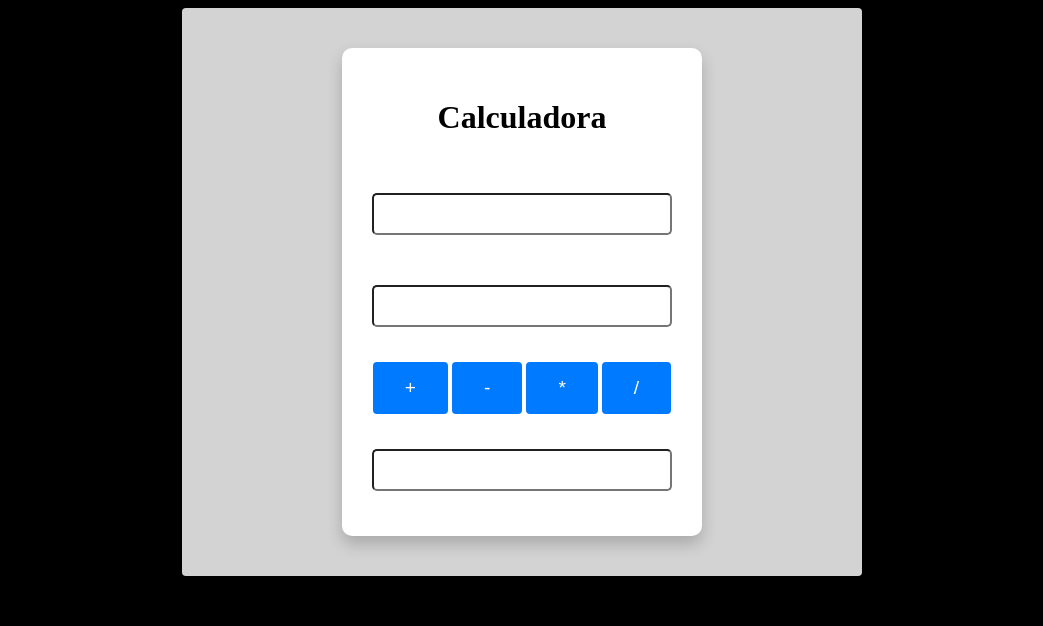
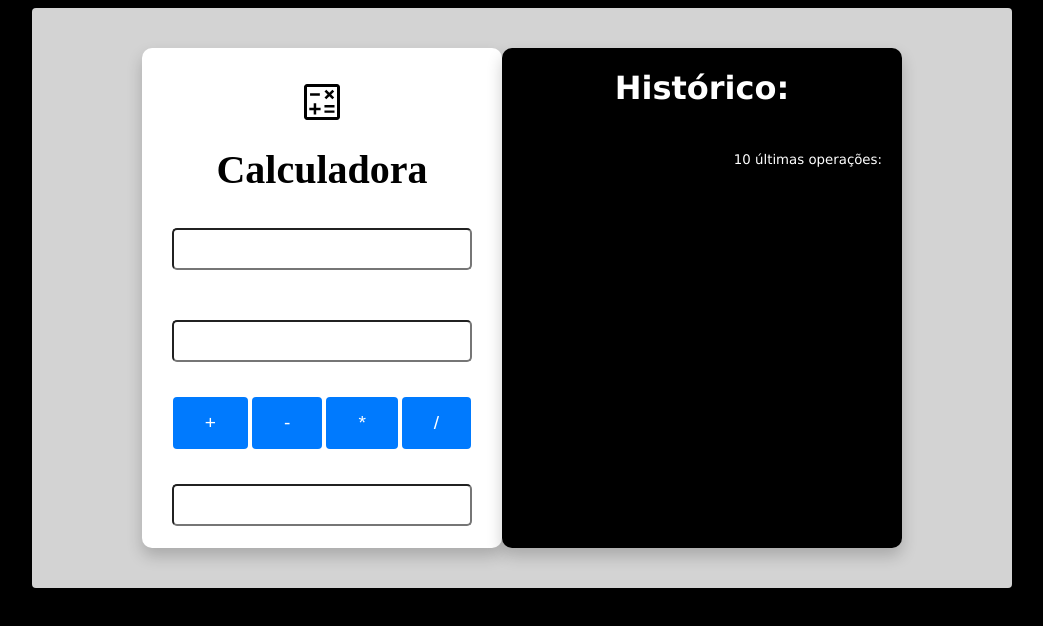
Before and after one commit to bootcampfullstack/bootcamp-devjr-modulo3-calc, a plain HTML site: page index.html in a window 1280 px wide. Shown: the whole page, without its empty margins (118-1161 px from the left). Drawn offline with Linux system fonts and the light colour scheme.

Commit message:
closes #5, closes #6 - History

```diff
--- a/index.html
+++ b/index.html
@@ -12,7 +12,10 @@
     <div class="container">
 
         <div class="calc">
-            <h1>Calculadora</h1>
+            <object data="calculate_48.svg" type="image/svg+xml"></object>
+            <div class="calc-title">
+                Calculadora
+            </div>
             <input id="num1" type="number" />
             <input id="num2" type="number"/>
 
@@ -24,9 +27,19 @@
             </div>
 
             <input id="output" type="text" readonly/>
+
         </div>
         <div class="history">
+                <div class="history-title">
+                    <h1>Histórico:</h1>
+                </div>
+                <div class="last-operations">
+                      <small>10 últimas operações:</small>
+                     <div id="history">
 
+
+                     </div>
+                </div>
         </div>
     </div>
 
--- a/javascript.js
+++ b/javascript.js
@@ -11,4 +11,15 @@ function calc(op){
     }
 
     document.getElementById("output").value = output;
+
+    var newHistory = "<p>" + num1 + " " + op + " " + num2 + " = " + output + "</p>";
+    var history    = document.getElementById("history");
+
+    history.innerHTML = newHistory + history.innerHTML;
+
+    if(history.children.length > 10){
+        history.removeChild(history.childNodes[10]);
+    }
+
+
 }
--- a/style.css
+++ b/style.css
@@ -9,6 +9,7 @@ input {
     font-size: 1.2em;
     margin: 15px 70px;
     border-radius: 5px;
+    text-align: right;
 }
 
 input[type=number]:focus {
@@ -34,11 +35,12 @@ button:hover {
 }
 
 .container {
-    width: 600px;
+    width: 900px;
+    height: 500px;
     background-color: #d3d3d3;
     display: flex;
-    flex-direction: column;
-    align-items: center;
+    flex-direction: row;
+    justify-content: center;
     margin: auto;
     padding: 40px;
     border-radius: 4px;
@@ -55,3 +57,30 @@ button:hover {
     border-radius: 10px;
     box-shadow: 0 8px 16px 0 rgba(0, 0, 0, 0.2);
 }
+
+.calc-title {
+    font-size: 40px;
+    font-weight: 700;
+}
+
+.last-operations{
+    text-align: right;
+    padding: 20px;
+}
+
+.history-title {
+    display: flex;
+    justify-content: center;
+}
+
+.history {
+    background-color: #000;
+    color: #fff;
+
+    width: 400px;
+
+    border-radius:10px;
+    box-shadow: 0 8px 16px 0 rgba(0, 0, 0, 0.2);
+
+    font-family: Verdana, Geneva, Tahoma, sans-serif;
+}
```
Also changed, not shown: calculate_48.svg (added).
